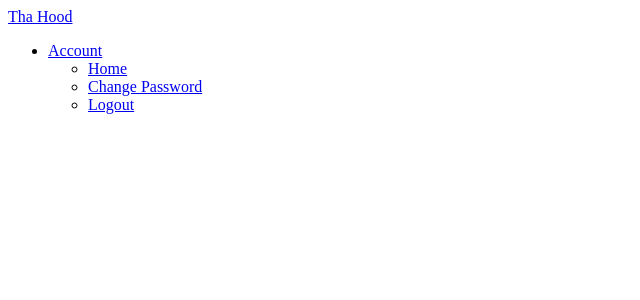
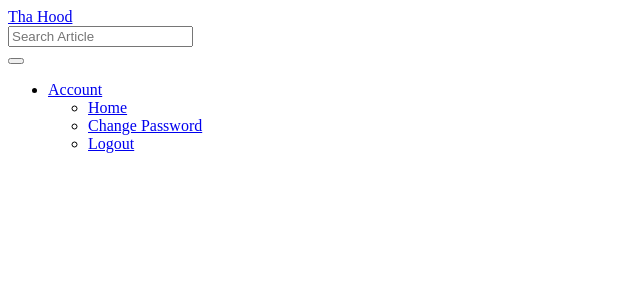
Before and after one commit to Soniakoi/Hood, a Django app: template hood/templates/navbar.html in a window 1280 px wide. Shown: the top 300 px of the page, without its empty margins (0-640 px from the left). Run offline with Django 3.2, Linux system fonts and the light colour scheme; the template is opened without the code that fills it, so the values that code supplies are empty; the visitor is signed in with stand-in values (Sample User, id 1); parts of the project's set-up code (start-up, migrations or seed data) failed here and were passed over; some libraries are stand-ins or nearby versions.

Commit message:
Create a new urlpattern that references the search results

```diff
--- a/hood/templates/navbar.html
+++ b/hood/templates/navbar.html
@@ -10,6 +10,22 @@
   <div class="container-fluid">
     <div class="navbar-header">
       <a class="navbar-brand" href="{% url 'welcome' %}">Tha Hood</a>
+
+      <!-- Adding a search form  -->
+      <div class="col-sm-4 col-md-4 navbar-right">
+
+          <form class="navbar-form" role="search" action="{% url 'search_results' %}">
+
+            <div class="input-group">
+              <input type="text" class="form-control" placeholder="Search Article" name="article">
+              <div class="input-group-btn">
+                <button class="btn btn-default" type="submit"><i class="glyphicon glyphicon-search"></i></button>
+              </div>
+            </div>
+
+          </form>
+        </div>
+        <!-- search form end -->
       <!--The search form above-->
     <div class="col-sm-6 col-md-6">
         {% if user.is_authenticated %}
--- a/hood/urls.py
+++ b/hood/urls.py
@@ -3,4 +3,5 @@ from . import views
 
 urlpatterns=[
   url('^$',views.welcome,name= 'welcome'),
+  url(r'^search/', views.search_results, name='search_results')
 ]
```
